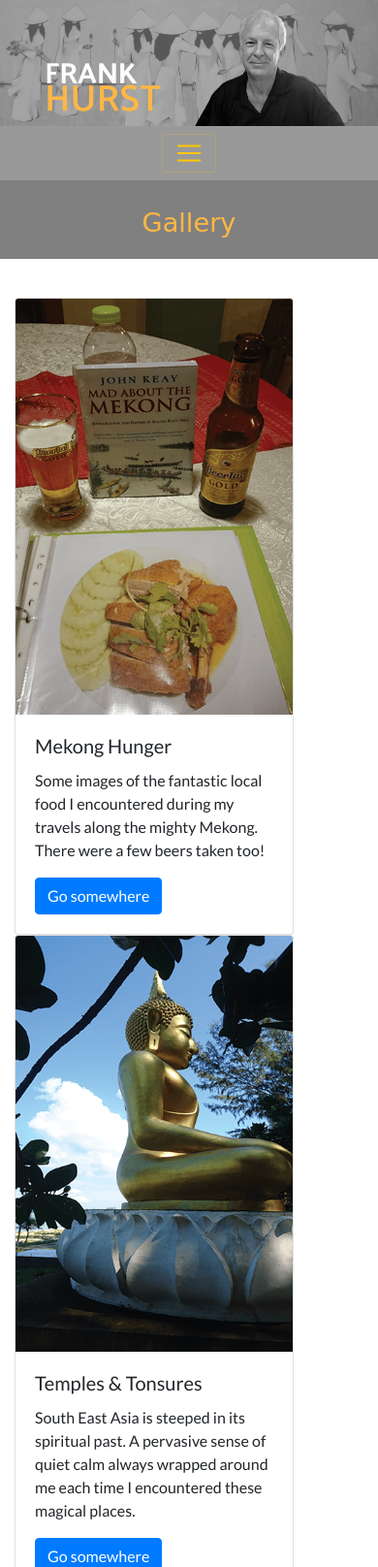
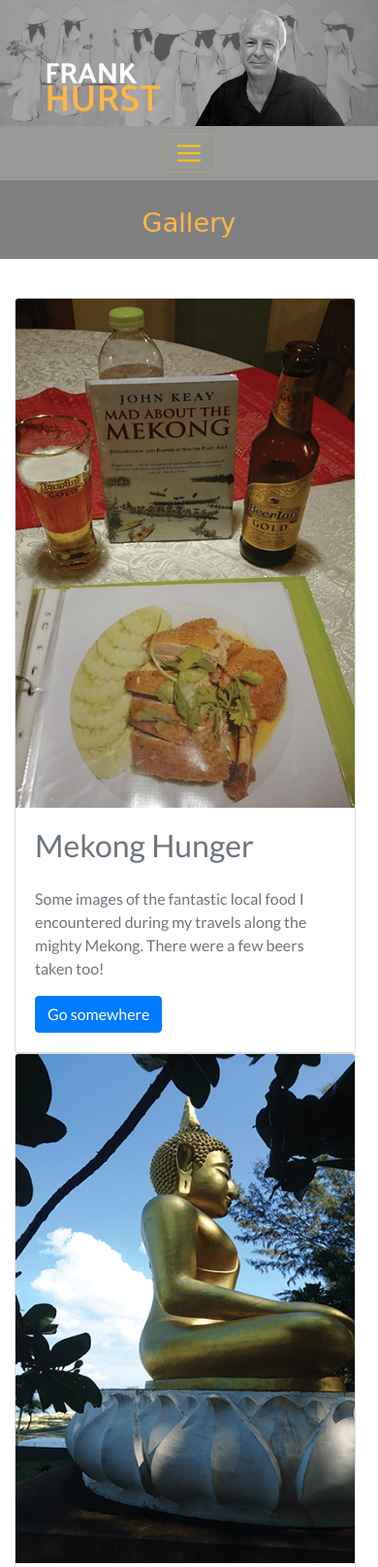
Before and after one commit to Bealby/frank-hurst, a Flask app: page /gallery in a window 390 px wide. Shown: the top 1616 px of the page at 97% size. Run offline with Flask 2, Linux system fonts and the light colour scheme; some libraries are stand-ins or nearby versions; some web fonts are replaced.

Commit message:
Text-muted. Styling of font. Mb-4 in gallery.html

```diff
--- a/templates/gallery.html
+++ b/templates/gallery.html
@@ -12,58 +12,58 @@
 
 <div class="container">
     <div class="row margin-about-section1">
-        <div class="col-sm-12 col-md-4 col-lg-3">
-            <div class="card" style="width: 18rem;">
+        <div class="col-sm-12 col-md-6 col-lg-4">
+            <div class="card" style="width: 22rem;">
                 <img src="static/images/gallery/mekong/mk1.png" class="card-img-top" alt="...">
                 <div class="card-body">
-                    <h5 class="card-title">Mekong Hunger</h5>
-                    <p class="card-text">Some images of the fantastic local food I encountered during my travels along
+                    <h2 class="text-muted mb-4">Mekong Hunger</h2>
+                    <p class="text-muted">Some images of the fantastic local food I encountered during my travels along
                         the mighty Mekong. There were a few beers taken too!</p>
                     <a href="{{url_for('galleryMekong')}}" class="btn btn-primary">Go somewhere</a>
                 </div>
             </div>
         </div>
-        <div class="col-sm-12 col-md-6 col-lg-3">
-            <div class="card" style="width: 18rem;">
+        <div class="col-sm-12 col-md-6 col-lg-4">
+            <div class="card" style="width: 22rem;">
                 <img src="static/images/gallery/temples/temp7.png" class="card-img-top" alt="...">
                 <div class="card-body">
-                    <h5 class="card-title">Temples & Tonsures</h5>
-                    <p class="card-text">South East Asia is steeped in its spiritual past. A pervasive sense of quiet
+                    <h2 class="text-muted mb-4">Temples & Tonsures</h2>
+                    <p class="text-muted">South East Asia is steeped in its spiritual past. A pervasive sense of quiet
                         calm always wrapped around me each time I encountered these magical places.</p>
                     <a href="{{url_for('galleryTemples')}}" class="btn btn-primary">Go somewhere</a>
                 </div>
             </div>
         </div>
-        <div class="col-sm-12 col-md-6 col-lg-3">
-            <div class="card" style="width: 18rem;">
+        <div class="col-sm-12 col-md-6 col-lg-4">
+            <div class="card" style="width: 22rem;">
                 <img src="static/images/gallery/sunsets/sunset50.png" class="card-img-top" alt="...">
                 <div class="card-body">
-                    <h5 class="card-title">Siamese Sunsets</h5>
-                    <p class="card-text">At the end of a long day my camera was always drawn towards the sunset. The
+                    <h2 class="text-muted mb-4">Siamese Sunsets</h2>
+                    <p class="text-muted">At the end of a long day my camera was always drawn towards the sunset. The
                         river Mekong, as it winds past Nong Khai, seemed to yield more varied and striking images than I
                         could have ever imagined.</p>
                     <a href="{{url_for('gallerySunset')}}" class="btn btn-primary">Go somewhere</a>
                 </div>
             </div>
         </div>
-        <div class="col-sm-12 col-md-6 col-lg-3">
-            <div class="card" style="width: 18rem;">
+        <div class="col-sm-12 col-md-6 col-lg-4">
+            <div class="card" style="width: 22rem;">
                 <img src="static/images/gallery/farms/farm50.png" class="card-img-top" alt="...">
                 <div class="card-body">
-                    <h5 class="card-title">Farm & Farmers</h5>
-                    <p class="card-text">The hospitality and welcome I received from the rural peoples who work the
+                    <h2 class="text-muted mb-4">Farm & Farmers</h2>
+                    <p class="text-muted">The hospitality and welcome I received from the rural peoples who work the
                         great tracts of land around the Mekong was both extraordinary and genuinely touching. I am so
                         fortunate to count some as my friends.</p>
                     <a href="{{url_for('galleryFarm')}}" class="btn btn-primary">Go somewhere</a>
                 </div>
             </div>
         </div>
-        <div class="col-sm-12 col-md-6 col-lg-3">
-            <div class="card" style="width: 18rem;">
+        <div class="col-sm-12 col-md-6 col-lg-4">
+            <div class="card" style="width: 22rem;">
                 <img src="static/images/gallery/forests/forest18.png" class="card-img-top" alt="...">
                 <div class="card-body">
-                    <h5 class="card-title">Fabulous Forests</h5>
-                    <p class="card-text">Cathedral-like in their magnificence, the forests of Northern Thailand are
+                    <h2 class="text-muted mb-4">Fabulous Forests</h2>
+                    <p class="text-muted">Cathedral-like in their magnificence, the forests of Northern Thailand are
                         achingly beautiful, and remain havens for nature in its many forms. Simply wonderful places!
                     </p>
                     <a href="{{url_for('galleryForest')}}" class="btn btn-primary">Go somewhere</a>
```
